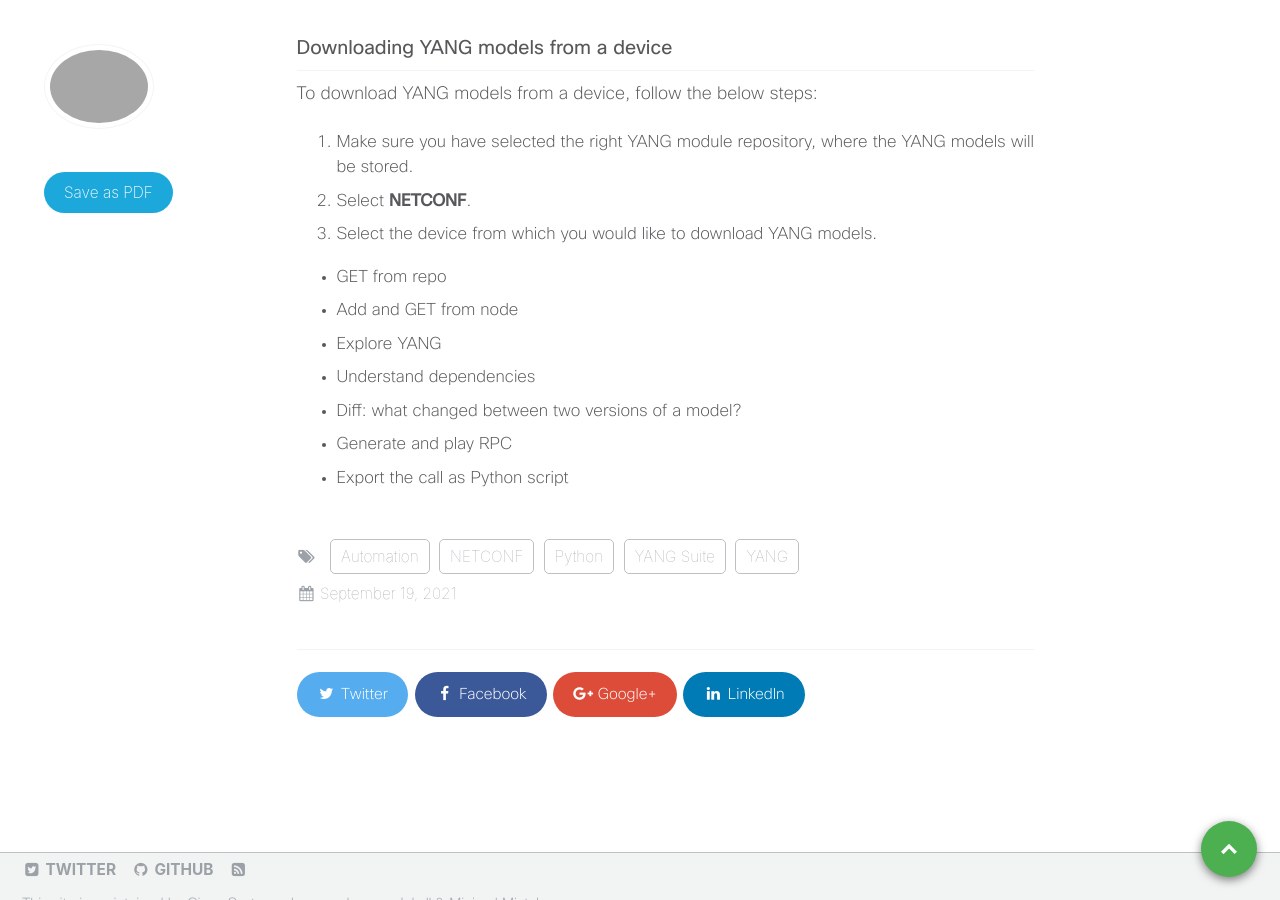
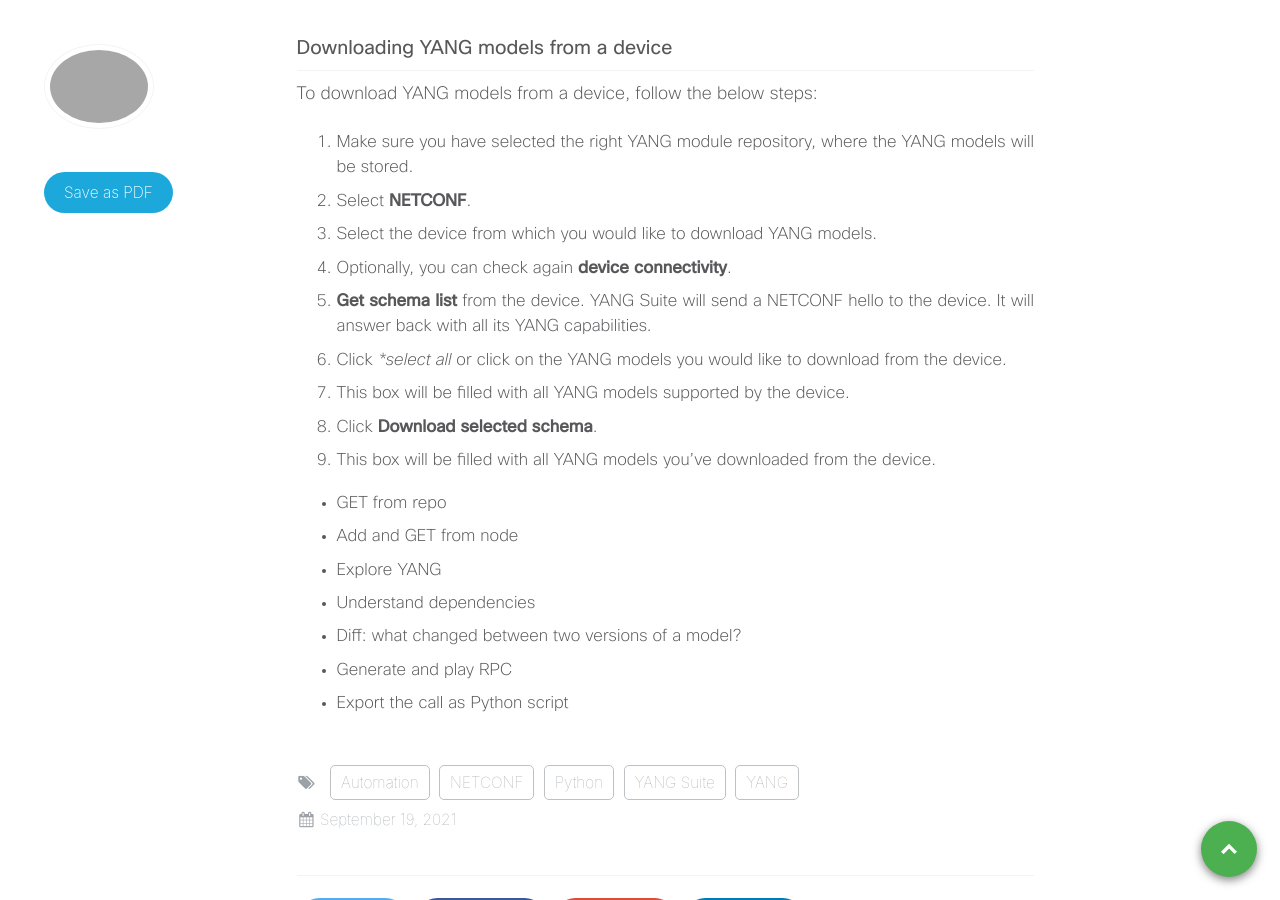
Before and after one commit to xrdocs/programmability, a Jekyll site: the page built from _tutorials/do-you-speak-yang.md, in a window 1280 px wide and 900 px high, scrolled down 6152 px. Built offline with Jekyll 4.4.1, drawn with Linux system fonts in a browser that asks for light colours; comment, search, counter and statistics services are not loaded.

Commit message:
add device

```diff
--- a/_tutorials/do-you-speak-yang.md
+++ b/_tutorials/do-you-speak-yang.md
@@ -143,6 +143,12 @@ To download YANG models from a device, follow the below steps:
   1. Make sure you have selected the right YANG module repository, where the YANG models will be stored.
   2. Select **NETCONF**.
   3. Select the device from which you would like to download YANG models.
+  4. Optionally, you can check again **device connectivity**.
+  5. **Get schema list** from the device. YANG Suite will send a NETCONF hello to the device. It will answer back with all its YANG capabilities.
+  6. Click **select all* or click on the YANG models you would like to download from the device.
+  7. This box will be filled with all YANG models supported by the device.
+  8. Click **Download selected schema**.
+  9. This box will be filled with all YANG models you've downloaded from the device.
 
 * GET from repo
 * Add and GET from node
```
